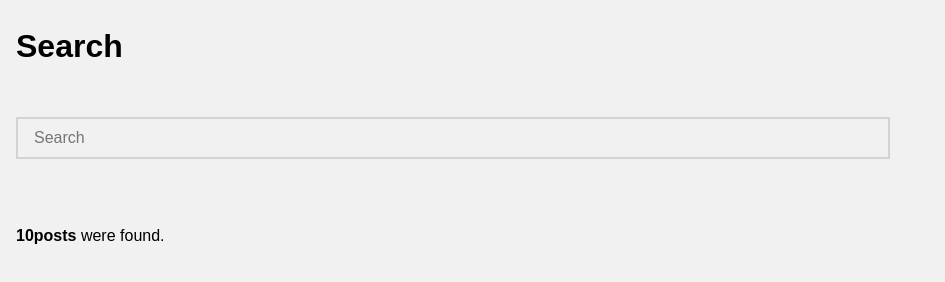
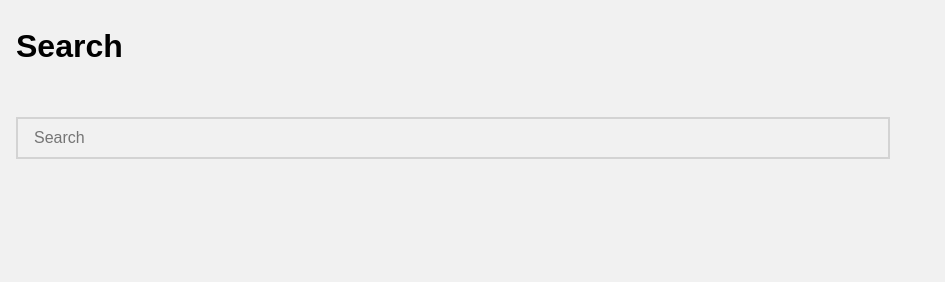
Before and after one commit to sami-109/Interview-project, a plain HTML site: page internship stage 1/index.html in a window 1280 px wide. Shown: the full height of the page, 0-945 px from the left. Drawn offline with Linux system fonts and the light colour scheme.

Commit message:
Update index.html

```diff
--- a/internship stage 1/index.html
+++ b/internship stage 1/index.html
@@ -37,7 +37,7 @@
     </div>
 
     <div class="posts-number-container">
-        <span class="posts-number">10</span><span class="posts">posts</span> were found.
+        <span class="posts-number"></span>
     </div>
 
     <div class="content-container js-content-sections"></div>
```
